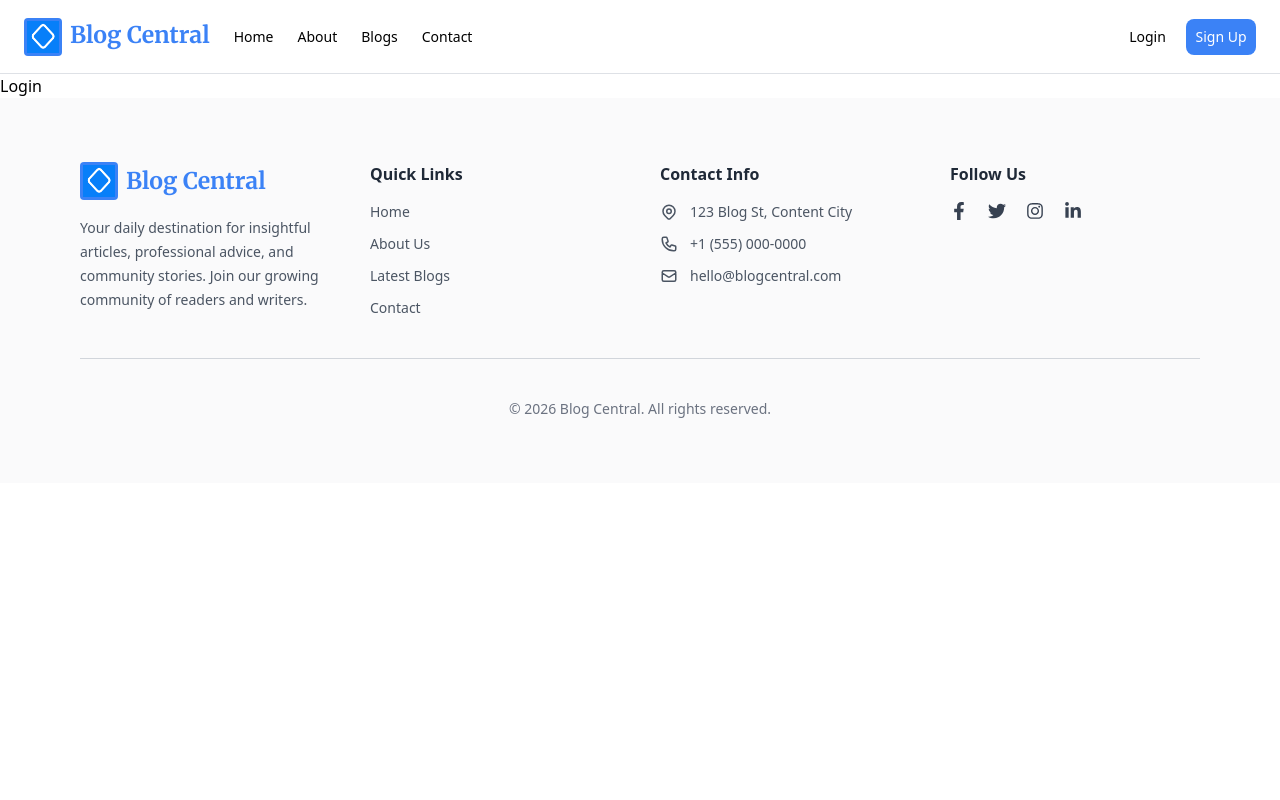
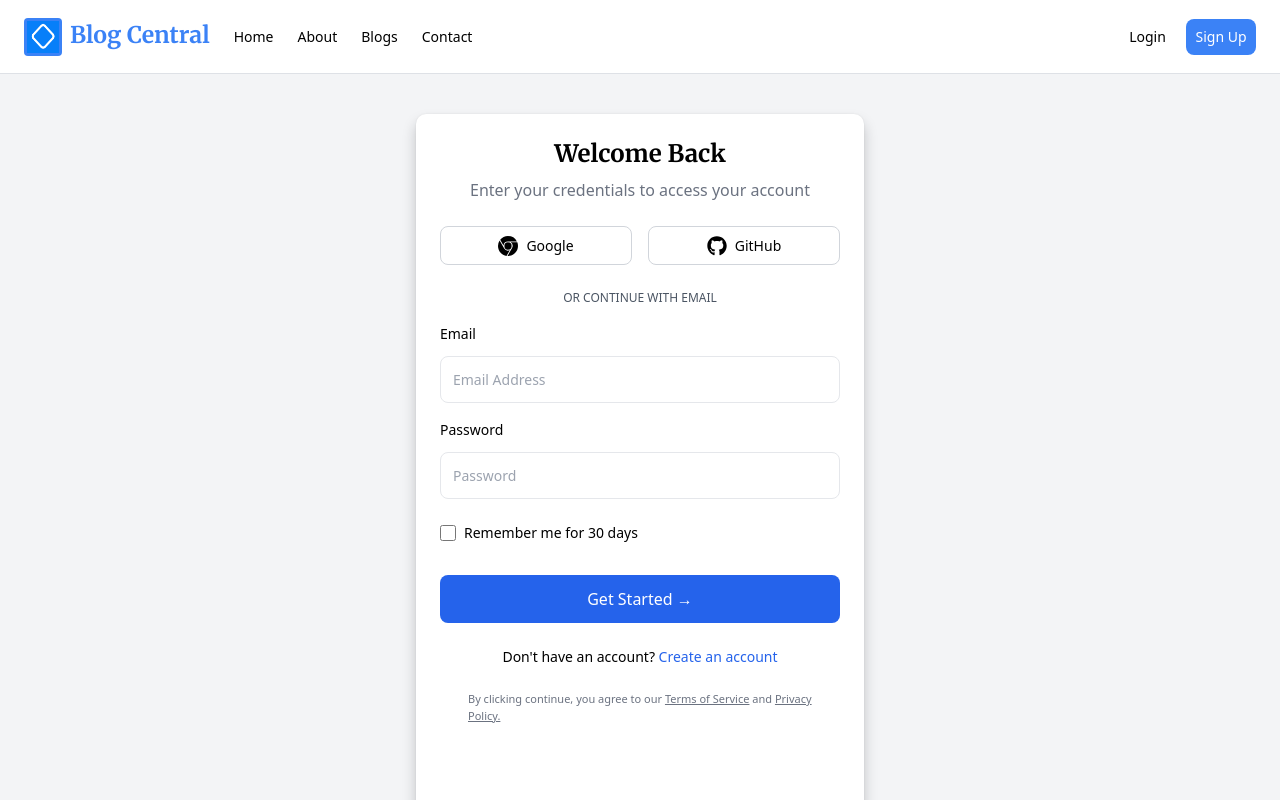
Before and after one commit to MuhammadFaizan144/Blog_website, a React (Vite) app in the folder client/: page /login in a window 1280 px wide. Shown: the top 800 px of the page. Built offline with nearby package versions, Linux system fonts and the light colour scheme.

Commit message:
login page

```diff
--- a/client/src/page/Login.jsx
+++ b/client/src/page/Login.jsx
@@ -1,10 +1,97 @@
 import React from 'react'
+import { SiGooglechrome } from 'react-icons/si';
+import { FaGithub } from "react-icons/fa";
 
 const Login = () => {
   return (
-    <div>
-      Login
-    </div>
+    <main>
+          <section className="min-h-screen flex items-center justify-center bg-gray-100 py-10">
+
+          {/* Card */}
+          <div className="w-[448px] h-[728px] bg-white rounded-[10px]
+                          shadow-[0px_0px_2px_#171a1f14,0px_8.5px_13.75px_#171a1f38]
+                          p-6 flex flex-col">
+
+            <h1 className="text-2xl font-bold font-merriweather text-center mb-2">
+              Welcome Back
+            </h1>
+
+            <p className="text-center text-[16px] text-gray-500 mb-6">
+              Enter your credentials to access your account
+            </p>
+
+            {/* Buttons */}
+            <div className="flex gap-4 mb-6 text-[14px]">
+              <button className="flex-1 border border-gray-300 rounded-lg py-2 flex items-center justify-center gap-2">
+                <span  className='text-[20px]'><SiGooglechrome/></span> Google
+              </button>
+              <button className="flex-1 border border-gray-300 rounded-lg py-2 flex items-center justify-center gap-2">
+                <span className='text-[20px]'><FaGithub/></span> GitHub
+              </button>
+            </div>
+
+            <div className="text-center text-[12px] font-sans text-gray-600 mb-4">
+              OR CONTINUE WITH EMAIL
+            </div>
+
+            {/* Form */}
+            <div className="">
+
+
+              <label htmlFor="" className='text-[14px] flex flex-col gap-[12px]'>
+                Email
+                <input
+                type="email"
+                placeholder="Email Address"
+                className="border rounded-lg p-3 text-[14px]"
+              />
+              </label>
+
+
+              <div className="mt-4" >
+                <label htmlFor="" className='text-[14px] flex flex-col gap-[12px]'>
+                  Password
+                  <input
+                  type="password"
+                  placeholder="Password"
+                  className="border rounded-lg p-3 w-full text-[14px]"
+                />
+
+                </label>
+
+
+
+              </div>
+            </div>
+
+            {/* Terms */}
+            <div className="flex items-center gap-2 mt-6 text-sm">
+              <input type="checkbox" className='size-[16px]'/>
+              <span>
+                Remember me for 30 days
+              </span>
+            </div>
+
+            {/* Button */}
+            <button className="mt-8 bg-blue-600 text-white py-3 rounded-lg">
+              Get Started →
+            </button>
+
+            {/* Footer */}
+            <p className="text-center text-sm mt-6">
+              Don't have an account? {" "}
+              <span className="text-blue-600 cursor-pointer">
+                Create an account
+              </span>
+            </p>
+            <div className="flex justify-center mt-6">
+            <p className='font-sans text-[11px] text-gray-500 px-7'>By clicking continue, you agree to our <span className='underline'>Terms of Service</span> and <span className='underline'>Privacy Policy.</span></p>
+
+            </div>
+          </div>
+        </section>
+
+        </main>
   )
 }
 
```
